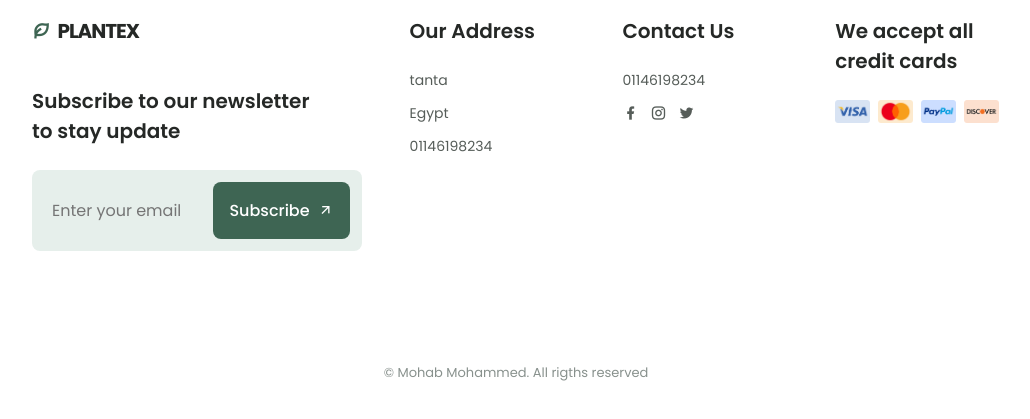
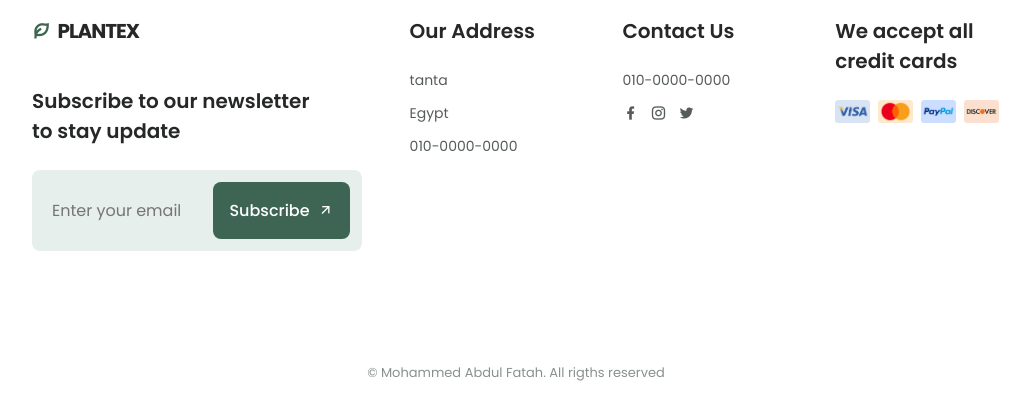
Before and after one commit to MOHAMMED2207/Plants-Website, a plain HTML site: page index.html in a window 1280 px wide. Shown: the part 4158-4577 px from the top of the page, without its empty margins (124-1154 px from the left). Drawn offline with nearby package versions, Linux system fonts and the light colour scheme.

Commit message:
Update index.html

```diff
--- a/index.html
+++ b/index.html
@@ -454,7 +454,7 @@
                     <ul class="footer__data">
                         <li class="footer__information">tanta</li>
                         <li class="footer__information">Egypt</li>
-                        <li class="footer__information">01146198234</li>
+                        <li class="footer__information">010-0000-0000</li>
                     </ul>
                 </div>
 
@@ -462,7 +462,7 @@
                     <h3 class="footer__title">Contact Us</h3>
 
                     <ul class="footer__data">
-                        <li class="footer__information">01146198234</li>
+                        <li class="footer__information">010-0000-0000</li>
 
                         <div class="footer__social">
                             <a href="https://www.facebook.com/" class="footer__social-link">
@@ -492,7 +492,7 @@
                 </div>
             </div>
 
-            <p class="footer__copy">&#169; Mohab Mohammed. All rigths reserved</p>
+            <p class="footer__copy">&#169;  Mohammed Abdul Fatah. All rigths reserved</p>
         </footer>
 
         <!--=============== SCROLL UP ===============-->
```
